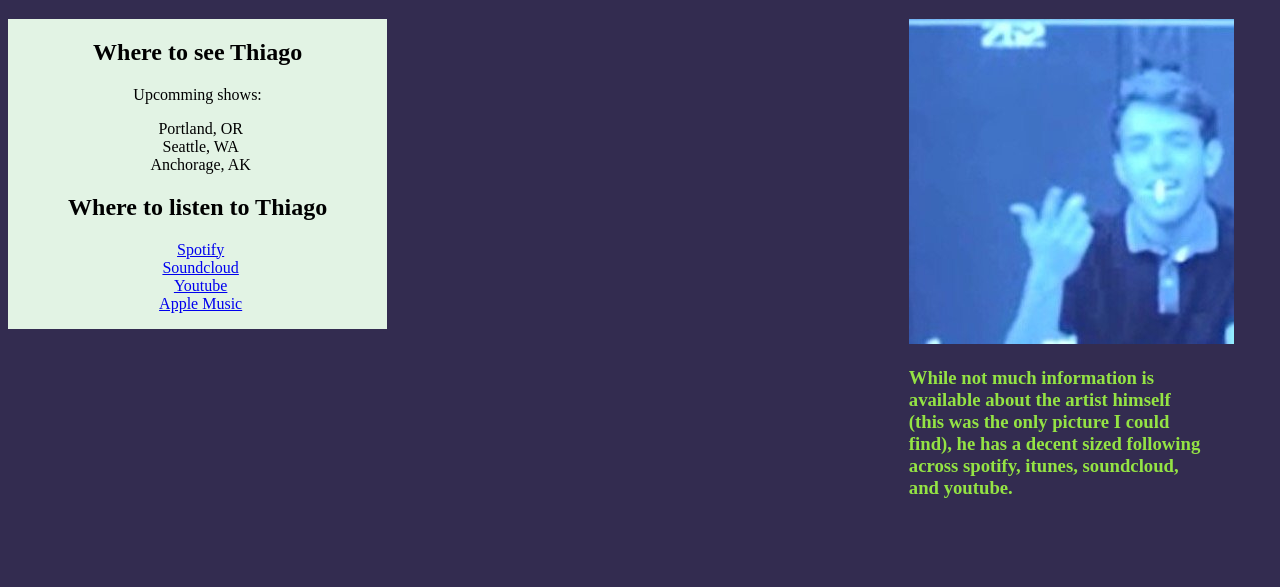
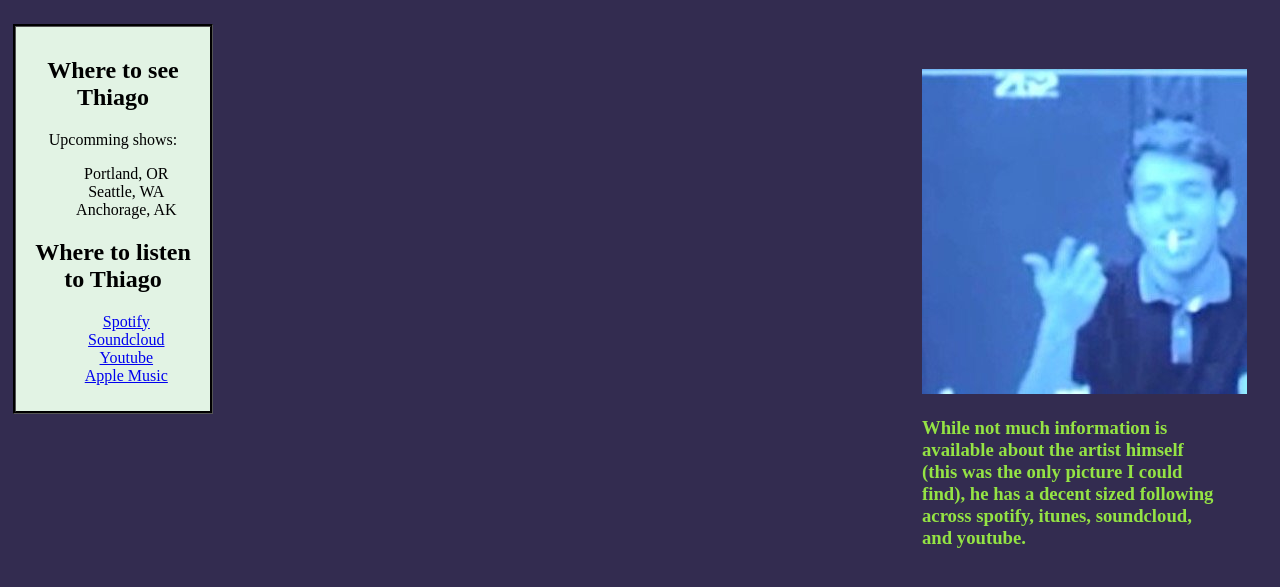
Before and after one commit to JLEWilson/favorit_artist, a plain HTML site: page index.html in a window 1280 px wide. Shown: the part 61-648 px from the top of the page. Drawn offline with Linux system fonts and the light colour scheme.

Commit message:
Added border to the sidebar and padding to the image

```diff
--- a/css/styles.css
+++ b/css/styles.css
@@ -1,6 +1,6 @@
 body{
   background-color: #332c50;
-  color : #94e344;
+  color : #94e344
 }
 .header{
   color: white;
@@ -13,12 +13,18 @@ li{
 .aboutArtist{
   float:right;
   max-width: 300px;
-  padding-right: 5%;
+  padding: 50px;
 }
 .sidebar{
-  width: 30%;
+  width: 200px;
+  border-width: 60px;
+  border: black;
+  background-color: #e2f3e4;
+  border-style: groove;
   float: left;
-  background-color: #e2f3e4;
+  text-align: center;
+  padding: 10px;
   color: black;
-  text-align: center;
+  margin: 5px;
+  box-sizing: border-box;
 }
```
